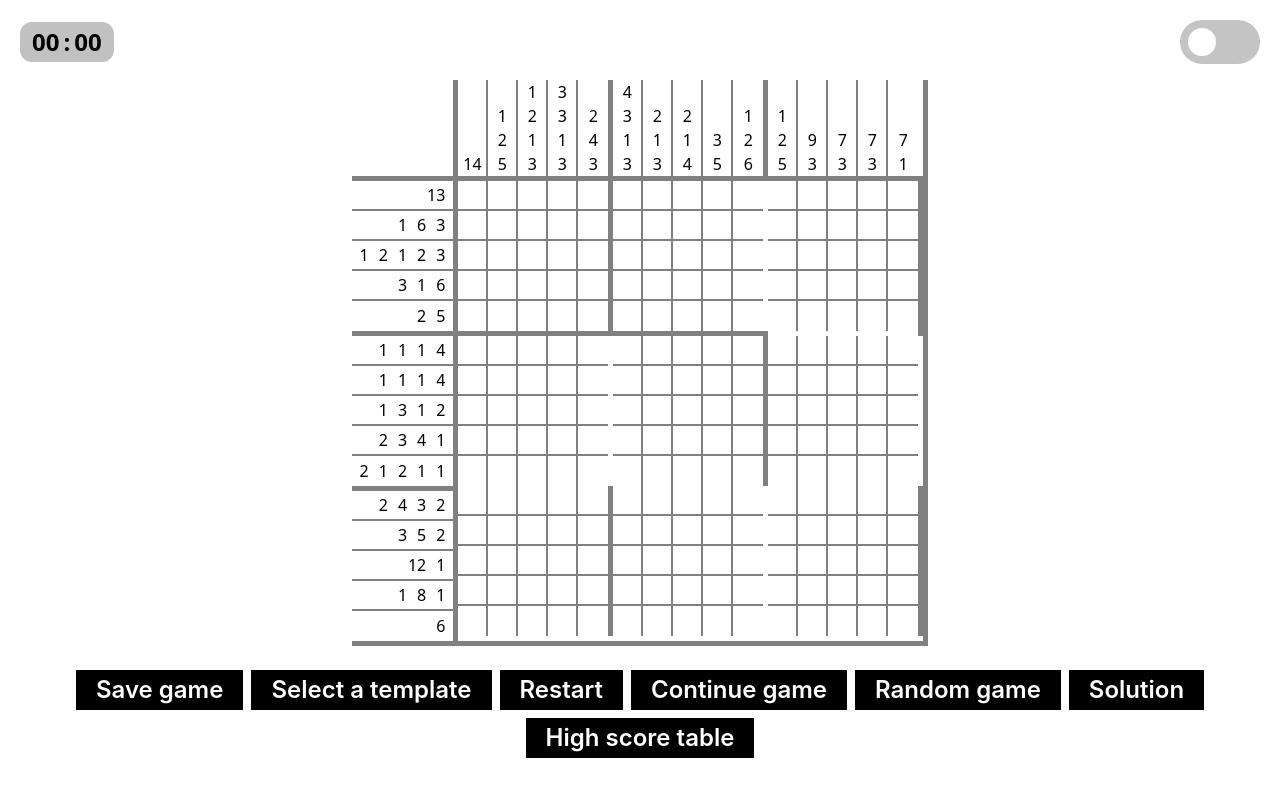
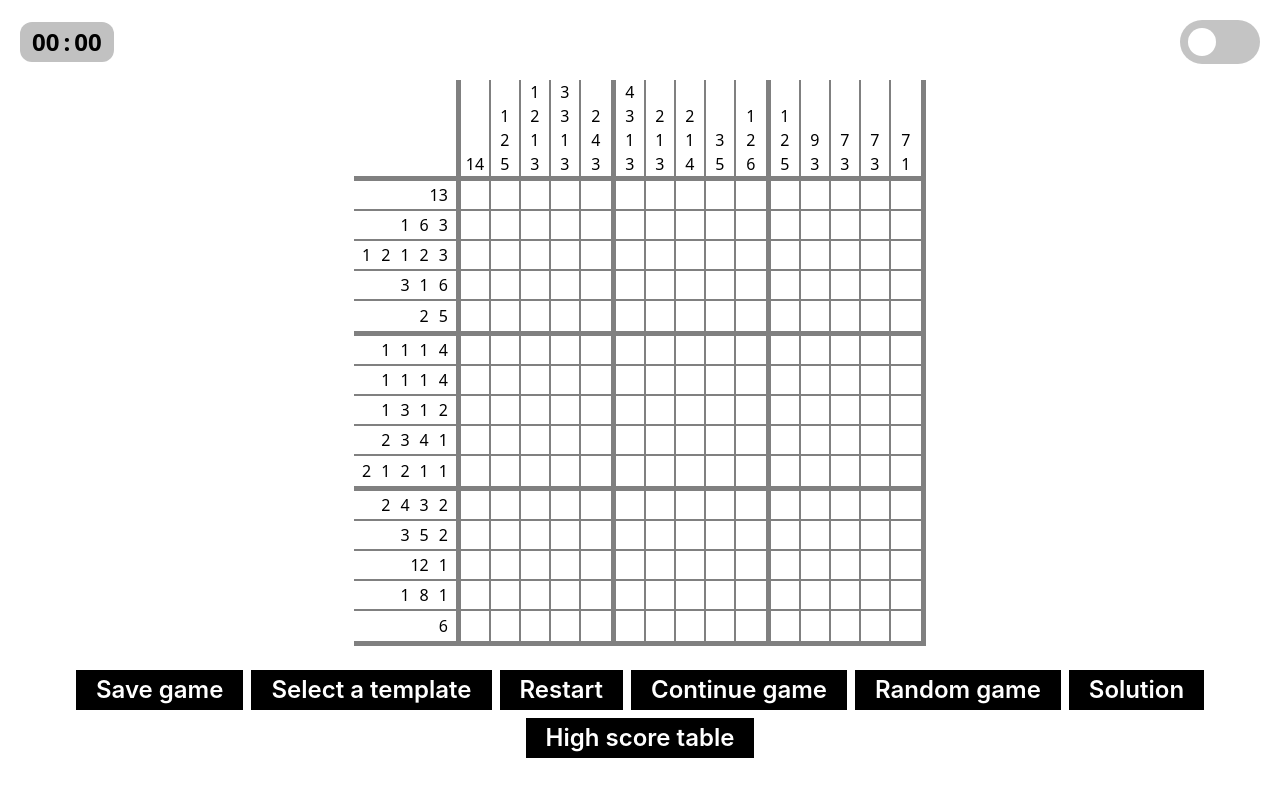
Before and after one commit to K0LESAN/nonograms, a website built with Vite: page nonograms/index.html in a window 1280 px wide. Built offline with nearby package versions, Linux system fonts and the light colour scheme.

Commit message:
feat: add selectors by attribute

```diff
--- a/nonograms/src/styles/index.scss
+++ b/nonograms/src/styles/index.scss
@@ -104,19 +104,17 @@
 
 .game-field {
   @apply grid border-[0.3125rem] border-solid border-[#808080];
-  grid-template-columns: repeat(2, min-content);
-  grid-template-rows: repeat(2, min-content);
 
   &__subgrid {
     @apply grid border-r-[5px] border-b-[5px] border-solid border-[#808080];
     grid-template-columns: repeat(5, 30px);
     grid-template-rows: repeat(5, 30px);
 
-    &:nth-child(2n) {
+    &[data-last-right-subgrid] {
       @apply border-r-0;
     }
 
-    &:nth-child(n + 3) {
+    &[data-last-bottom-subgrid] {
       @apply border-b-0;
     }
   }
```
